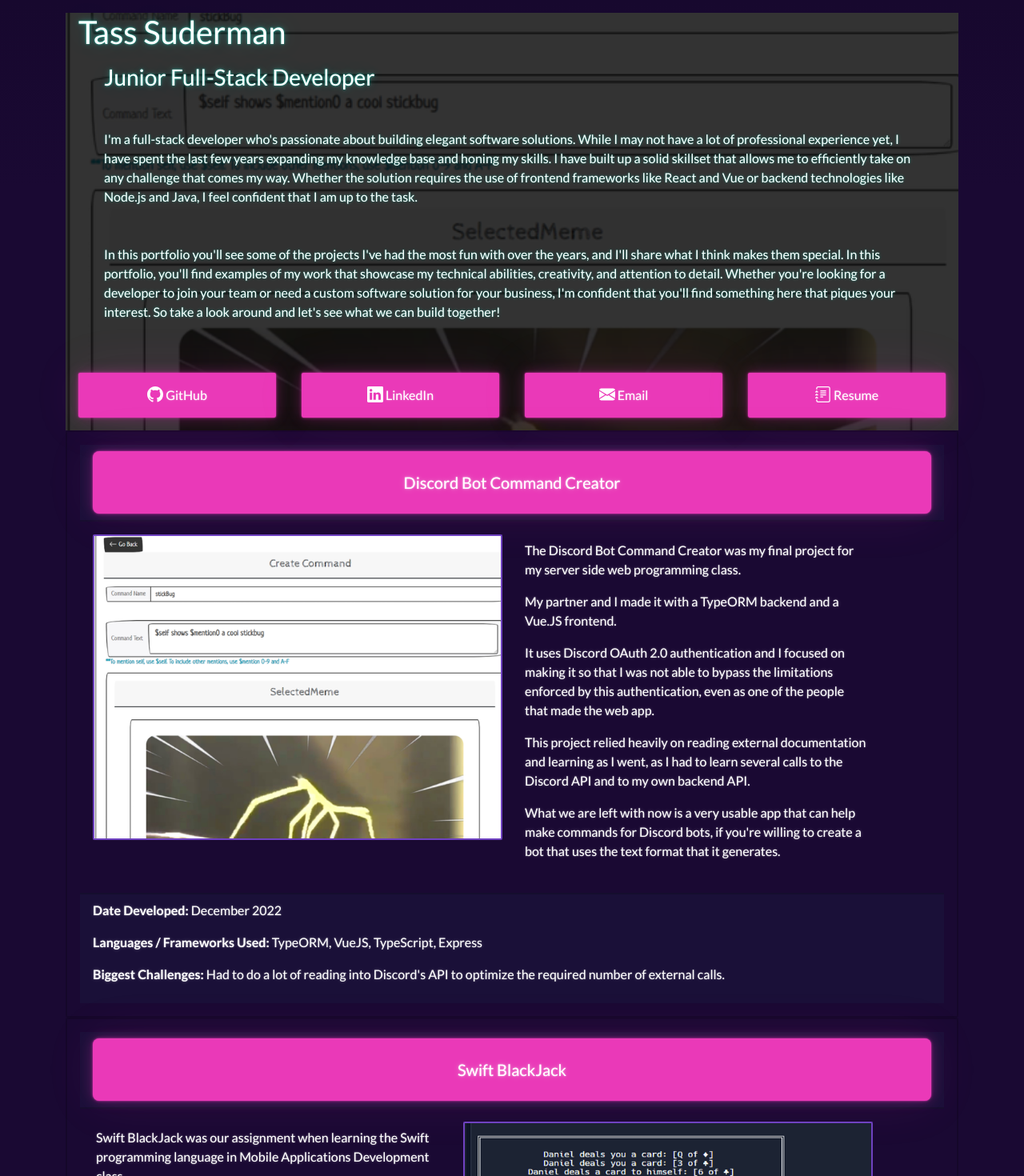
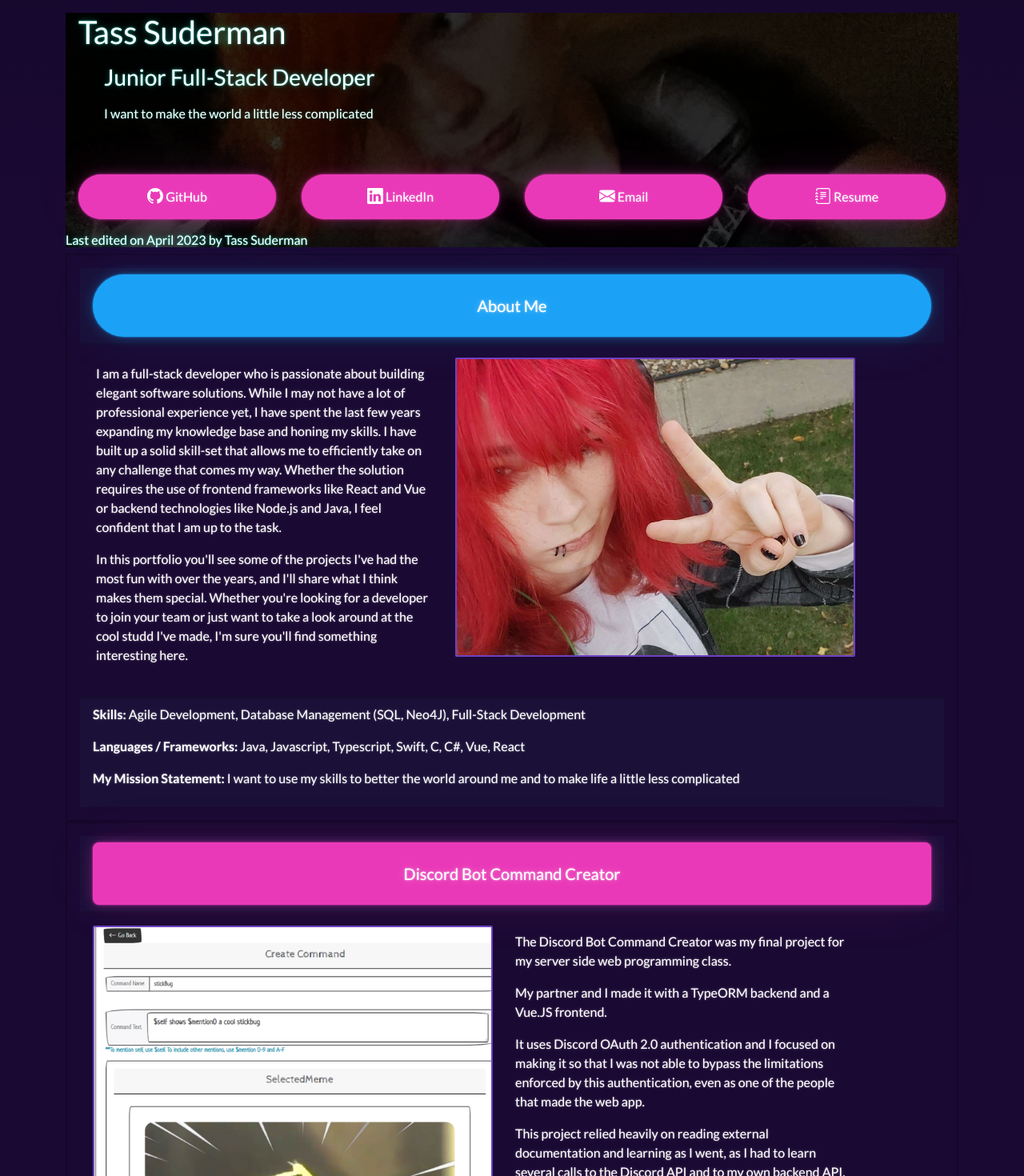
Before and after one commit to tass-suderman/portfolio, a Vue app: page /#/ in a window 1280 px wide. Shown: the top 1470 px of the page at 80% size. Built offline with nearby package versions, Linux system fonts and the light colour scheme.

Commit message:
Elaborated in the about me section. Updated the HomeView section and added a replit embed for the blackjack artifact

```diff
--- a/src/components/ContactComponent.vue
+++ b/src/components/ContactComponent.vue
@@ -1,6 +1,6 @@
 <template>
   <div class="p-3 col-sm-12 col-md-6 col-lg-4, col-xl-3">
-    <b-button class="w-100 p-3" :href="destinationURL"><b-icon :icon="iconComponent"/> {{titleString}}</b-button>
+    <b-button pill class="w-100 p-3" :href="destinationURL"><b-icon :icon="iconComponent"/> {{titleString}}</b-button>
   </div>
 </template>
 
@@ -9,6 +9,10 @@
   Prop, Component, Vue,
 } from 'vue-property-decorator';
 
+/**
+ * This component is simply a button with a title + icon with an external link
+ * I noticed a little too much duplicated code so I made a separate component to hold it
+ */
 @Component({})
 export default class ContactComponent extends Vue {
   @Prop() readonly titleString! : string
--- a/src/components/PortfolioItemCard.vue
+++ b/src/components/PortfolioItemCard.vue
@@ -1,30 +1,56 @@
 <template>
   <b-list-group-item>
     <b-card>
+      <!--      Button and title -->
       <b-card-header>
-        <b-button class="w-100 p-4 m-0 h1" size="lg" :href="githubURL">{{titleString}}</b-button>
+        <b-button v-if="aboutMe" pill disabled style="opacity: 1.0;" variant="info" class="w-100 p-4 m-0 h1" size="lg">{{titleString}}</b-button>
+        <b-button v-else class="w-100 p-4 m-0 h1" size="lg" :href="githubURL">{{titleString}}</b-button>
       </b-card-header>
       <b-card-body class="container-fluid">
         <div class="row h-25">
-          <!-- Larger Screens if text is to be shown on the right side-->
-          <b-card-text v-if="!left" class="bv-d-sm-down-none my-auto h-100 m-2 p-2 col-lg-5 col-md-6">
+          <!--          iFrame Logic  -->
+          <div v-if="iframeURL" class="w-100 row">
+            <b-card-text v-if="!left" class="bv-d-sm-down-none my-auto m-2 p-2 col-lg-5 col-md-6">
               <p v-for="paragraph in description" :key="paragraph" class="text-white">{{paragraph}}</p>
             </b-card-text>
-          <b-carousel fade class="col-lg-6 col-md-5 col-sm-12" >
+            <iframe class="d-xl-block d-none bv-d-lg-down-none col-xl-6" :title="iframeTitle" :src="iframeURL" height="800px" width="600px" />
+            <!--            Carousels are set to appear if screen size drops below XL -> this resolves errors with ASCII rendering in the BlackJack entry -->
+            <b-carousel fade class="d-xl-none col-lg-6 col-md-5 col-sm-12" >
               <b-carousel-slide class="w-100 card border-primary" :img-src="imagePath" :key="imagePath" v-for="imagePath in imagePaths"/>
             </b-carousel>
-          <b-card-text v-if="!left" class="d-md-none d-sm-block h-100 m-2 p-2 col-sm-11">
+            <b-card-text v-if="!left" class="d-md-none d-sm-block m-2 p-2 col-sm-11">
               <p v-for="paragraph in description" :key="paragraph" class="text-white">{{paragraph}}</p>
             </b-card-text>
             <b-card-text v-if="left" class="my-auto m-2 p-2 col-lg-5 col-md-6 col-sm-11">
               <p v-for="paragraph in description" :key="paragraph" class="text-white">{{paragraph}}</p>
             </b-card-text>
           </div>
+          <!--          Regular entry logic -- no iFrames  -->
+          <div v-else class="w-100 row">
+            <!-- Larger Screens if text is to be shown on the left side-->
+            <b-card-text v-if="!left" class="bv-d-sm-down-none my-auto m-2 p-2 col-lg-5 col-md-6">
+              <p v-for="paragraph in description" :key="paragraph" class="text-white">{{paragraph}}</p>
+            </b-card-text>
+            <!--         Carousel images  -->
+            <b-carousel fade class="col-lg-6 col-md-5 col-sm-12" >
+              <b-carousel-slide class="w-100 card border-primary" :img-src="imagePath" :key="imagePath" v-for="imagePath in imagePaths"/>
+            </b-carousel>
+            <!--          If text is to be shown on the left side it is shown here instead on mobile view-->
+            <b-card-text v-if="!left" class="d-md-none d-sm-block m-2 p-2 col-sm-11">
+              <!--            Right side text -->
+              <p v-for="paragraph in description" :key="paragraph" class="text-white">{{paragraph}}</p>
+            </b-card-text>
+            <b-card-text v-if="left" class="my-auto m-2 p-2 col-lg-5 col-md-6 col-sm-11">
+              <p v-for="paragraph in description" :key="paragraph" class="text-white">{{paragraph}}</p>
+            </b-card-text>
+          </div>
+        </div>
       </b-card-body>
       <b-card-footer>
-        <p><b>Date Developed: </b>{{date}}</p>
-        <p><b>Languages / Frameworks Used: </b>{{languages}}</p>
-        <p><b>Biggest Challenges: </b>{{challenges}}</p>
+        <p><b v-if="aboutMe">Skills: </b><b v-else>Date Developed: </b>{{date}}</p>
+        <p><b v-if="collaborators">Fellow Collaborators: </b>{{collaborators}}</p>
+        <p><b v-if="aboutMe">Languages / Frameworks: </b><b v-else>Languages / Frameworks Used: </b>{{languages}}</p>
+        <p><b v-if="aboutMe">My Mission Statement: </b><b v-else>Biggest Challenges: </b>{{challenges}}</p>
       </b-card-footer>
     </b-card>
   </b-list-group-item>
@@ -50,5 +76,13 @@
   @Prop() readonly languages! : string
 
   @Prop() readonly challenges! : string
+
+  @Prop() readonly iframeURL!: string
+
+  @Prop() readonly iframeTitle!: string
+
+  @Prop() readonly aboutMe!: boolean
+
+  @Prop() readonly collaborators!: string
 }
 </script>
--- a/src/views/HomeView.vue
+++ b/src/views/HomeView.vue
@@ -1,32 +1,38 @@
 <template>
   <div class="home container-lg">
 
-    <b-jumbotron style="background: url('images/command-creator/command-creator.png') no-repeat center center fixed; background-size:cover; color:white;">
+    <b-jumbotron style="background: url('images/me/banner.png') no-repeat center;  background-size:cover; color:white;">
       <div style="background-color: rgba(0,0,0,0.8);">
         <h1 class="m-3">Tass Suderman</h1>
         <h3 class="mx-5">Junior Full-Stack Developer</h3>
-        <p class="m-5">
-          I'm a full-stack developer who's passionate about building elegant software solutions.
-          While I may not have a lot of professional experience yet, I have spent the last few years expanding my knowledge base and honing my skills.
-          I have built up a solid skillset that allows me to efficiently take on any challenge that comes my way.
-          Whether the solution requires the use of frontend frameworks like React and Vue or backend technologies like Node.js and Java, I feel confident that I am up to the task.
-        </p>
-        <p class="m-5">
-          In this portfolio you'll see some of the projects I've had the most fun with over the years, and I'll share what I think makes them special.
-          In this portfolio, you'll find examples of my work that showcase my technical abilities, creativity, and attention to detail.
-          Whether you're looking for a developer to join your team or need a custom software solution for your business, I'm confident that you'll find something here that piques your interest.
-          So take a look around and let's see what we can build together!
-        </p>
+        <p class="mx-5 mt-3 mb-5">I want to make the world a little less complicated</p>
         <div class="d-flex flex-row flex-wrap">
           <ContactComponent destination-u-r-l="https://www.github.com/tass-suderman" title-string="GitHub" icon-component="github"/>
           <ContactComponent destination-u-r-l="https://www.linkedin.com/in/tass-suderman" title-string="LinkedIn" icon-component="linkedin"/>
           <ContactComponent destination-u-r-l="mailto://tasssuderman@gmail.com" title-string="Email" icon-component="envelope-fill"/>
           <ContactComponent destination-u-r-l="docs/tass-suderman-resume.pdf" title-string="Resume" icon-component="journal-text"/>
         </div>
+
+        <h6>Last edited on April 2023 by Tass Suderman</h6>
       </div>
 
     </b-jumbotron>
 
+    <PortfolioItemCard title-string="About Me"
+                       about-me="about-me"
+                       :description="[`
+          I am a full-stack developer who is passionate about building elegant software solutions.
+          While I may not have a lot of professional experience yet, I have spent the last few years expanding my knowledge base and honing my skills.
+          I have built up a solid skill-set that allows me to efficiently take on any challenge that comes my way.
+          Whether the solution requires the use of frontend frameworks like React and Vue or backend technologies like Node.js and Java, I feel confident that I am up to the task.`,
+                                      `In this portfolio you'll see some of the projects I've had the most fun with over the years, and I'll share what I think makes them special.
+          Whether you're looking for a developer to join your team or just want to take a look around at the cool studd I've made, I'm sure you'll find something interesting here.
+        ` ]"
+                       :image-paths="['images/me/chillin.png']"
+                       date="Agile Development, Database Management (SQL, Neo4J), Full-Stack Development"
+                       languages="Java, Javascript, Typescript, Swift, C, C#, Vue, React"
+                       challenges="I want to use my skills to better the world around me and to make life a little less complicated"
+    />
     <PortfolioItemCard title-string="Discord Bot Command Creator"
                        left="left"
                        github-u-r-l="https://github.com/tass-suderman/discord-bot-command-creator"
@@ -46,6 +52,7 @@
                        date="December 2022"
                        languages="TypeORM, VueJS, TypeScript, Express"
                        challenges="Had to do a lot of reading into Discord's API to optimize the required number of external calls."
+                       collaborators="Levi Krozser"
     />
 
     <PortfolioItemCard title-string="Swift BlackJack"
@@ -62,6 +69,9 @@
                        date="February 2023"
                        languages="Swift"
                        challenges="Complicated ASCII art. Limited resources for working in Swift"
+                       iframe-u-r-l="https://replit.com/@TassSuderman/Blackjack?embed=true"
+                       iframe-title="BlackJack"
+                       collaborators="Krishiv Soni"
     />
 
     <PortfolioItemCard title-string="Android Dodge Game"
```
Also changed, not shown: public/images/me/banner.png (added), public/images/me/chillin.png (added). Lines whose indentation alone changed are shown as unchanged.
